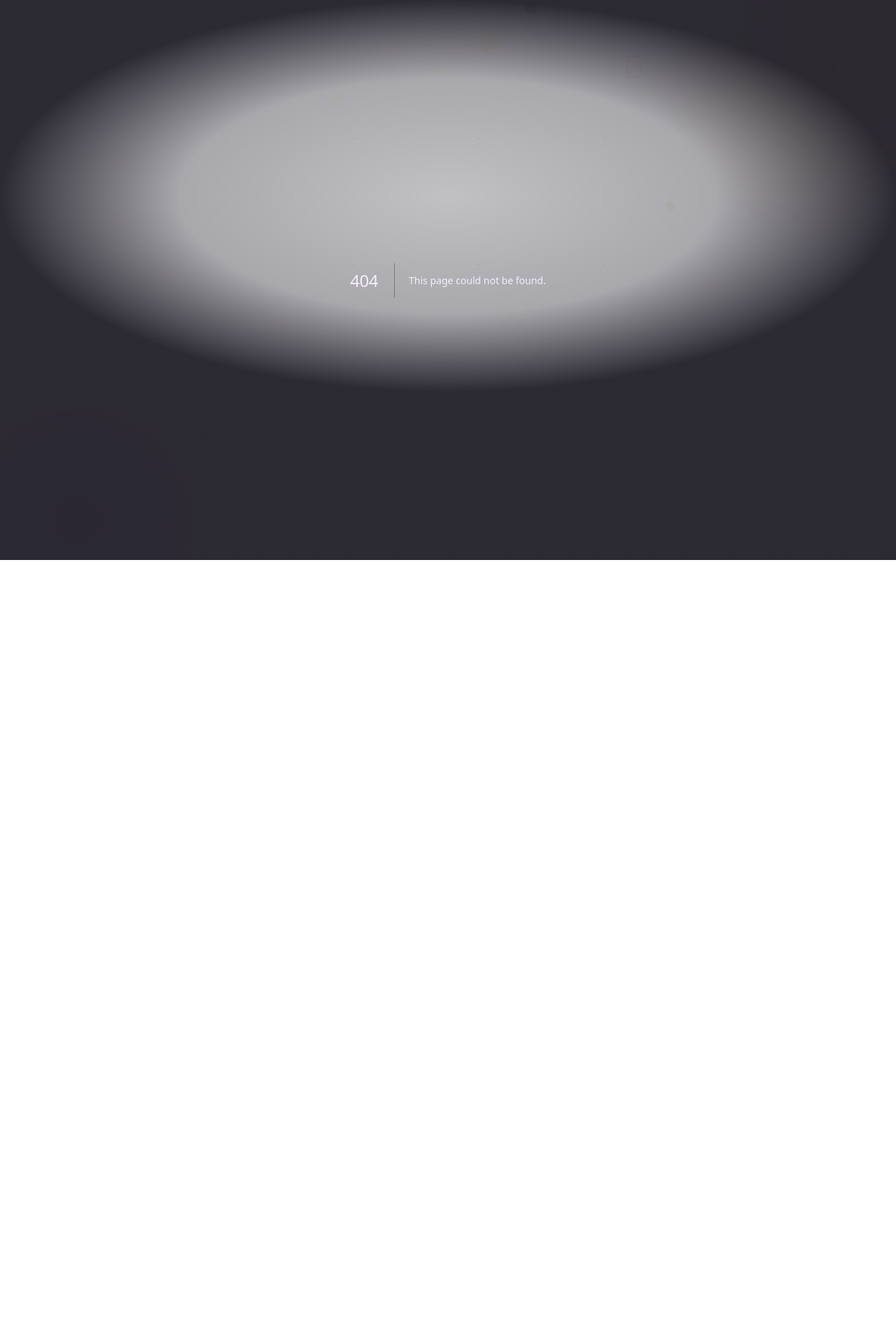
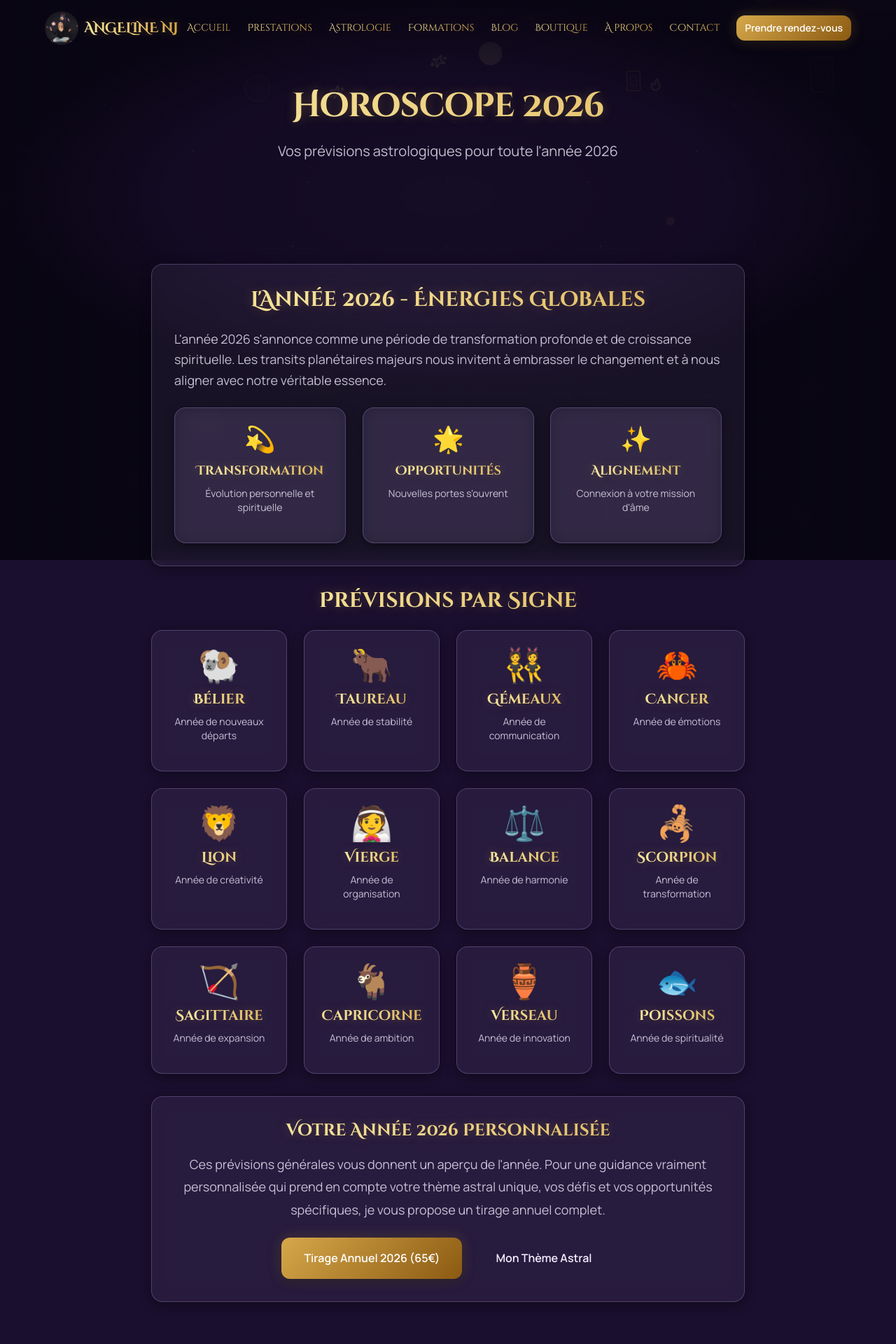
Before and after one commit to Shahil-AppDev/angeline-nj, a Next.js app: page /astrologie/horoscope-2026 in a window 1280 px wide. Before the commit this address had no page. Shown: the top 1920 px of the page at 70% size. Before the commit the page ends 800 px from the top, so only its background shows below. Built offline with nearby package versions, Linux system fonts and the light colour scheme.

Commit message:
Refactorisation: mise à jour horoscope 2025  2026

```diff
--- a/app/astrologie/horoscope-2025/page.tsx
+++ b/app/astrologie/horoscope-2026/page.tsx
@@ -7,7 +7,7 @@ import { zodiacSigns } from '@/lib/astrology/zodiacData';
 import { motion } from 'framer-motion';
 import Link from 'next/link';
 
-export default function Horoscope2025Page() {
+export default function Horoscope2026Page() {
   const signs: ZodiacSign[] = ['belier', 'taureau', 'gemeaux', 'cancer', 'lion', 'vierge', 'balance', 'scorpion', 'sagittaire', 'capricorne', 'verseau', 'poissons'];
 
   return (
@@ -22,10 +22,10 @@ export default function Horoscope2025Page() {
             transition={{ duration: 0.6 }}
           >
             <h1 className="text-4xl md:text-5xl font-bold text-gold mb-6 font-title">
-              Horoscope 2025
+              Horoscope 2026
             </h1>
             <p className="text-xl text-text-2 max-w-3xl mx-auto leading-relaxed">
-              Vos prévisions astrologiques pour toute l'année 2025
+              Vos prévisions astrologiques pour toute l'année 2026
             </p>
           </motion.div>
         </div>
@@ -40,10 +40,10 @@ export default function Horoscope2025Page() {
             className="glass-card p-8 mb-8"
           >
             <h2 className="text-3xl font-bold text-gold mb-6 font-title text-center">
-              L'Année 2025 - Énergies Globales
+              L'Année 2026 - Énergies Globales
             </h2>
             <p className="text-text-2 leading-relaxed mb-6">
-              L'année 2025 s'annonce comme une période de transformation profonde et de croissance spirituelle.
+              L'année 2026 s'annonce comme une période de transformation profonde et de croissance spirituelle.
               Les transits planétaires majeurs nous invitent à embrasser le changement et à nous aligner avec notre véritable essence.
             </p>
             <div className="grid grid-cols-1 md:grid-cols-3 gap-6">
@@ -113,7 +113,7 @@ export default function Horoscope2025Page() {
             className="glass-card p-8 bg-primary/5"
           >
             <h3 className="text-2xl font-bold text-gold mb-4 font-title text-center">
-              Votre Année 2025 Personnalisée
+              Votre Année 2026 Personnalisée
             </h3>
             <p className="text-text-2 text-center mb-6">
               Ces prévisions générales vous donnent un aperçu de l'année. Pour une guidance vraiment personnalisée
@@ -122,7 +122,7 @@ export default function Horoscope2025Page() {
             </p>
             <div className="flex flex-col sm:flex-row gap-4 justify-center">
               <Link href="/contact" className="btn-primary soft-glow">
-                <span>Tirage Annuel 2025 (65€)</span>
+                <span>Tirage Annuel 2026 (65€)</span>
               </Link>
               <Link href="/astrologie/theme-astral" className="btn-secondary">
                 <span>Mon Thème Astral</span>
--- a/app/astrologie/page.tsx
+++ b/app/astrologie/page.tsx
@@ -51,10 +51,10 @@ export default function AstrologiePage() {
       href: '/astrologie/horoscope-pleine-lune'
     },
     {
-      title: 'Horoscope 2025',
+      title: 'Horoscope 2026',
       description: 'Vos prévisions astrologiques pour toute l\'année',
       icon: '📆',
-      href: '/astrologie/horoscope-2025'
+      href: '/astrologie/horoscope-2026'
     }
   ];
 
```
